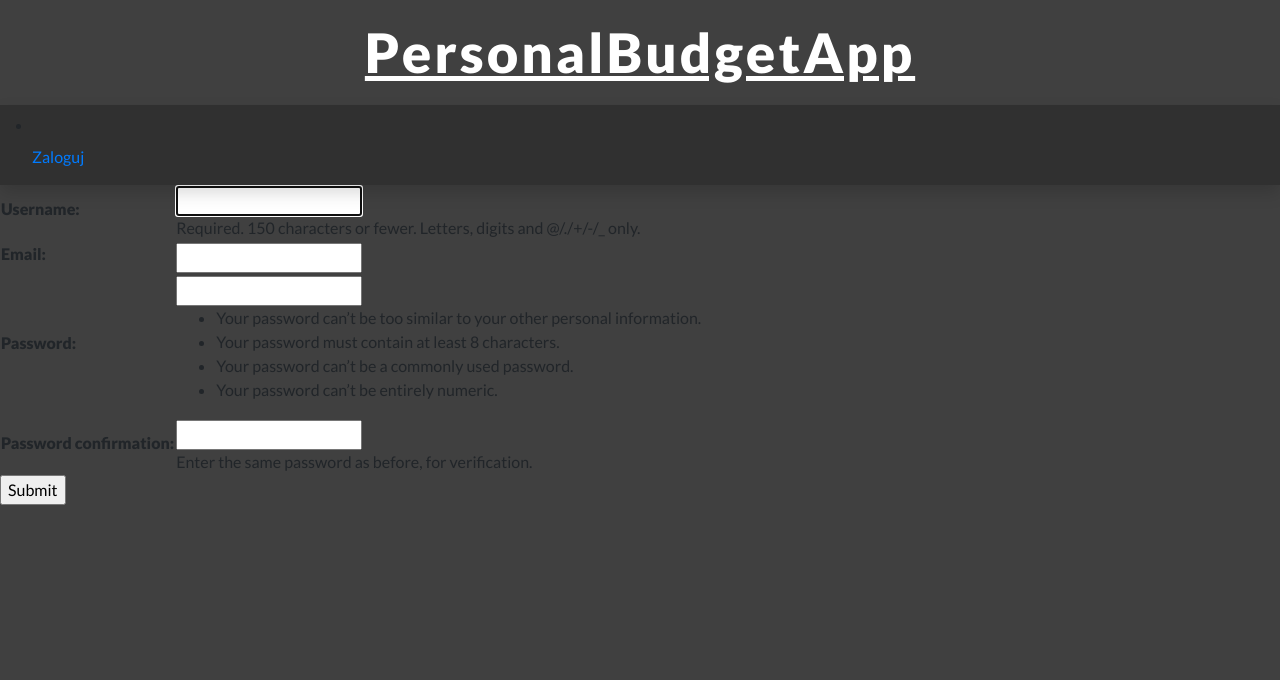
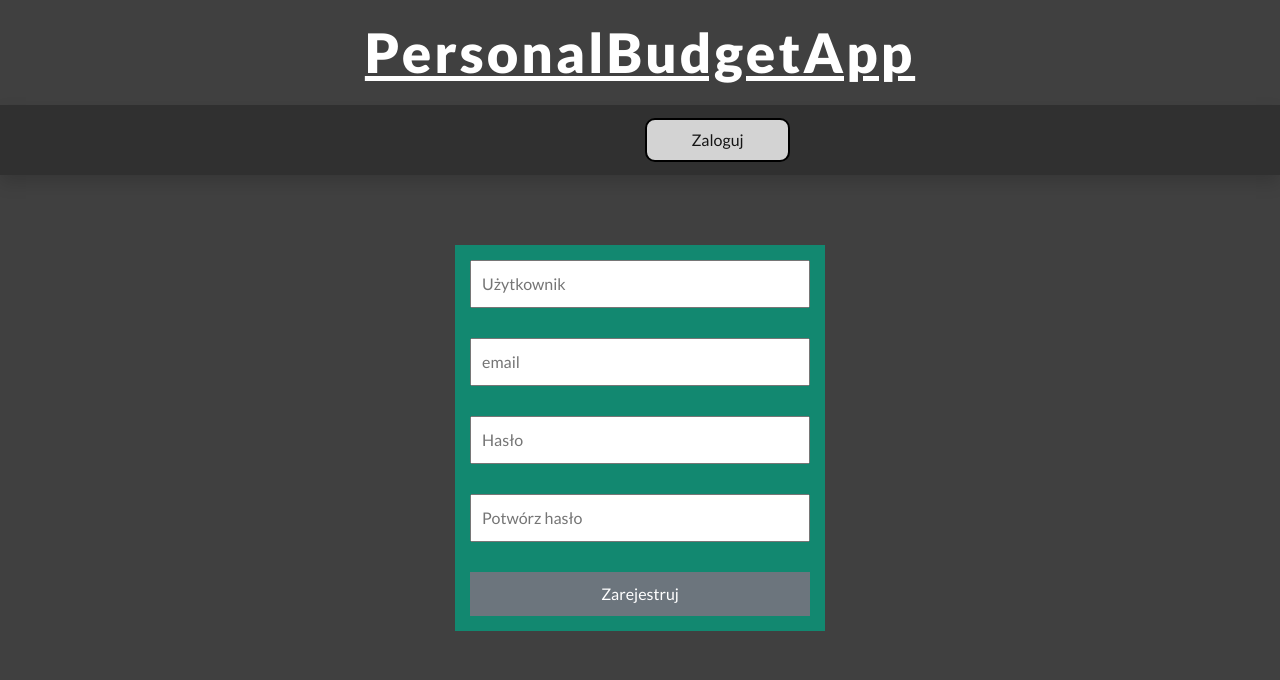
Before and after one commit to L0czi/Personal_Budget, a Django app: page /register/ in a window 1280 px wide. Shown: the top 680 px of the page. Run offline with Django 3.2, Linux system fonts and the light colour scheme; some libraries are stand-ins or nearby versions.

Commit message:
CSS + HTML update for registration tab

```diff
--- a/budget/forms.py
+++ b/budget/forms.py
@@ -2,10 +2,12 @@ from django import forms
 from django.forms import widgets
 from django.forms.widgets import RadioSelect
 from . models import Expence, Income, ExpenceCategory, ExpenceWay, IncomeCategory
+from django.contrib.auth import password_validation
 from django.contrib.auth.forms import UserCreationForm, AuthenticationForm
 from django.contrib.auth.models import User
+from django.utils.translation import gettext, gettext_lazy as _
 
-
+from django.forms.utils import ErrorList
 class IncomeCategoryForm (forms.ModelForm):
     class Meta:
         model = IncomeCategory
@@ -89,16 +91,26 @@ class AddIncomeForm (forms.ModelForm):
         self.fields ['income_category'].queryset = IncomeCategory.objects.filter(user=user)
 
 class UserRegisterForm(UserCreationForm):
-    email = forms.EmailField()
+    email = forms.EmailField(widget=forms.TextInput(attrs={'class': 'input-field','placeholder': 'email'}),)
+
+    password1 = forms.CharField(
+        widget=forms.PasswordInput(attrs={'autocomplete': 'new-password', 'class': 'input-field','placeholder': 'Hasło'}),
+        strip=False,
+        help_text=password_validation.password_validators_help_text_html(),
+        )
+
+    password2 = forms.CharField(
+        widget=forms.PasswordInput(attrs={'autocomplete': 'new-password', 'class': 'input-field','placeholder': 'Potwórz hasło'}),
+        strip=False,
+        help_text=_("Enter the same password as before, for verification."),
+        )
 
     class Meta:
         model = User
         fields = ['username', 'email', 'password1', 'password2']
-
-from django.contrib.auth.forms import AuthenticationForm
-
-from django import forms
-
+        widgets = {
+            'username' :forms.TextInput(attrs={'class': 'input-field', 'placeholder': 'Użytkownik'}),
+        }
 
 class UserLoginForm(AuthenticationForm):
     def __init__(self, *args, **kwargs):
--- a/budget/static/budget/login.css
+++ b/budget/static/budget/authentication.css
@@ -2,6 +2,7 @@
 
 .form-box {
 	padding: 50px;
+	margin-top: 20px;
 	margin-left: auto;
 	margin-right: auto;
 	max-width: 440px;
@@ -14,10 +15,10 @@
 
 .ribbon-warning
 {
+	position: absolute;
     margin-top: 10px;
 	margin-bottom: 10px;
-    padding: 5px;
-	font-size: calc(16px + 0.5vmin);
+	font-size: calc(12px + 0.5vmin);
     text-align: center;
 }
 
--- a/budget/templates/budget/register.html
+++ b/budget/templates/budget/register.html
@@ -1,17 +1,56 @@
 {% extends "budget/base_generic.html" %}
+{% load crispy_forms_tags %}
+
+{% block css %}
+  {% load static %}
+  <link rel="stylesheet" href="{% static 'budget/authentication.css' %}">
+{% endblock css %}
+
 {%block buttons%}
-<li>
-  <a class="nav-link" href="{% url 'login' %}">Zaloguj</a>
-</li>
+<ul class="navbar-nav offset-6">
+  <li class="nav-item active">
+    <a class="nav-link" href="{% url 'login' %}">Zaloguj</a>
+  </li>
+</ul>
 {%endblock buttons%}
 
+{% block alert %}
+  {% if form.errors.username %}
+  <div class="col-12 ribbon-warning alert alert-danger role="alert">
+    Błędna nazwa użytkownika. Prosze wybrać inną.
+  </div>
+  {% elif form.errors.password2 %}
+  <div class="col-12 ribbon-warning alert alert-danger role="alert">
+   Błędne hasło. Spróbuj ponownie.
+  </div>
+  {% elif form.errors.email %}
+  <div class="col-12 ribbon-warning alert alert-danger role="alert">
+   Błędny email. Spróbuj ponownie.
+  </div>
+  {% endif %}
+{% endblock alert %}
 
 {% block content %}
-  <form action="" method="post">
-    {% csrf_token %}
-    <table>
-    {{ form.as_table }}
-    </table>
-    <input type="submit" value="Submit">
+  <form method="post">{% csrf_token %}
+    <div class="container col-10 col-sm-8 col-md-6 col-xl-4 offset-sm-2 offset-md-3 offset-xl-4 form-box">
+      <div class="row form-container">
+        <div class="col-12 input-container">
+          {{ form.username}}
+        </div>
+        <div class="col-12 input-container">
+          {{ form.email}}
+        </div>
+        <div class="col-12 input-container">
+          {{ form.password1}}
+        </div>
+        <div class="col-12 input-container">
+          {{ form.password2}}
+        </div>
+        <div class="col-12 input-container">
+          <input class="btn btn-secondary" type="submit" value="Zarejestruj" />
+          <input type="hidden" name="next" value="{{ next }}" />
+        </div>
+      </div>
+    </div>
   </form>
 {% endblock %}
--- a/budget/views.py
+++ b/budget/views.py
@@ -1,9 +1,7 @@
-from django.db.models.fields import CharField
-from django.shortcuts import render, redirect, get_object_or_404
+from django.shortcuts import render, redirect
 from . models import ExpenceCategory, ExpenceWay, IncomeCategory, Expence, Income
 from . forms import AddExpenceForm, UserRegisterForm, ExpenceCategoryForm,  WayCategoryForm, IncomeCategoryForm, AddIncomeForm
 from django.contrib.auth.decorators import login_required
-from django.contrib.auth.views import logout_then_login
 from django.contrib import messages
 from django.contrib.auth.models import User
 from django.db.models import Sum
@@ -216,21 +214,21 @@ def register(request):
         if form.is_valid():
             user = form.save()
 
-            default_espence_cat = ['Transport',
+            default_expence_cat = ['Transport',
             'Jedzenie', 'Książki', 'Mieszkanie','Telekomunikacja',
             'Zdrowie', 'Odzież', 'Higiena', 'Dzieci', 'Rekreacja',
             'Wycieczki', 'Oszczędności', 'Prezenty', 'Inne'
             ]
 
-            for category in default_espence_cat:
+            for category in default_expence_cat:
                 ExpenceCategory.objects.create(user=user,name=category)
 
             default_expence_way = ['Gotówka', 'Karta kredytowa', 'Karta płatnicza']
             for category in default_expence_way:
                 ExpenceWay.objects.create(user=user,name=category)
 
-            default_income_category = ['Pensja', 'Odsetki', 'Inne']
-            for category in default_income_category:
+            default_income_cat = ['Pensja', 'Odsetki', 'Inne']
+            for category in default_income_cat:
                 IncomeCategory.objects.create(user=user,name=category)
 
             username = form.cleaned_data.get('username')
@@ -238,7 +236,5 @@ def register(request):
             return redirect('login')
     else:
         form = UserRegisterForm()
-        context = {
-        'form': form,
-    }
-    return render(request, 'budget/register.html', context)
+
+    return render(request, 'budget/register.html', {'form': form})
```
Also changed, not shown: templates/registration/login.html (+10 -4 lines).
